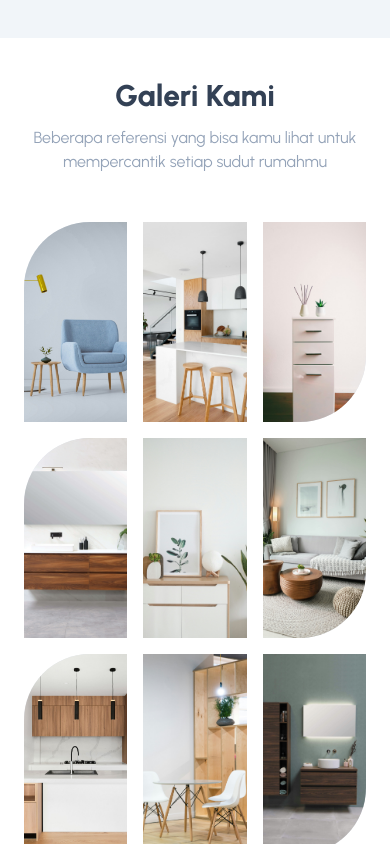
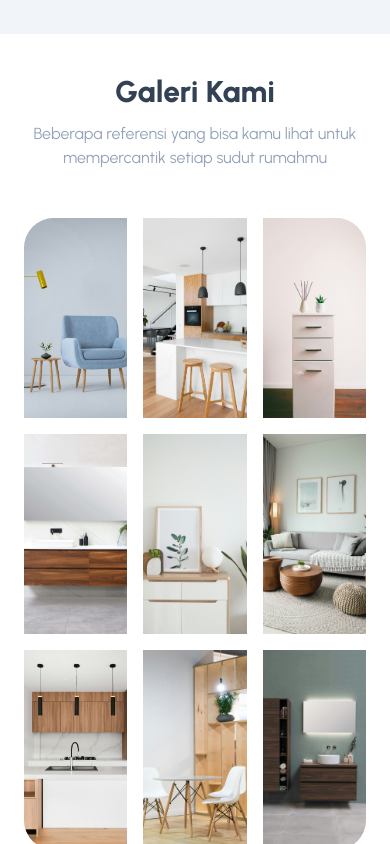
Before and after one commit to salimsulaiman/jatiunggul, a Next.js app: page / in a window 390 px wide. Shown: the part 1807-2651 px from the top of the page. Built offline with nearby package versions, Linux system fonts and the light colour scheme.

Commit message:
fix rounded border and text size responsive

```diff
--- a/src/app/page.tsx
+++ b/src/app/page.tsx
@@ -52,7 +52,7 @@ function page() {
                 <div className="w-12 h-12 bg-slate-300 rounded-full flex items-center justify-center">
                   <FaShippingFast className="w-full text-slate-700"/>
                 </div>
-                <h4 className="text-slate-700 font-bold mt-2 text-base sm:text-lg">Cepat Dalam Pengiriman</h4>
+                <h4 className="text-slate-700 font-bold mt-2 text-base sm:text-lg">Pengiriman Cepat</h4>
                 <h4 className="text-slate-400 text-sm sm:text-base mt-2 text-justify md:text-start">Pengiriman cepat dan tepat waktu,  Anda dapat menikmati produk pilihan Anda tanpa penundaan.</h4>
               </div>
               <div className="w-full flex flex-col">
@@ -118,19 +118,19 @@ function page() {
           <div className="bg-slate-400 rounded-[4px] flex items-end justify-center relative overflow-hidden group h-250 sm:h-[300px] md:h-[450px]">
             <Image src={"/assets/product/sofa.jpg"} alt="meja makan" height={500} loading="lazy" width={500} quality={80} className="object-cover w-full h-full scale-100 group-hover:scale-110 transition-all ease-in-out duration-500"/>
             <div className="absolute left-0 right-0 top-0 bottom-0 bg-gradient-to-t from-black/50 to-transparent flex items-end justify-center translate-y-full group-hover:translate-y-0 transition-all duration-300 ease-in-out opacity-0 group-hover:opacity-100 rounded-t-sm">
-              <h3 className="text-2xl font-bold mb-5 text-white">Sofa</h3>
+              <h3 className="text-base md:text-2xl font-bold mb-5 text-white">Sofa</h3>
             </div>
           </div>
           <div className="bg-slate-450 rounded-[4px] flex items-end justify-center relative overflow-hidden group h-250 sm:h-[300px] md:h-[450px]">
             <Image src={"/assets/product/mejamakan.jpg"} alt="meja makan" height={500} loading="lazy" width={500} quality={80} className="object-cover w-full h-full scale-100 group-hover:scale-110 transition-all ease-in-out duration-500"/>
             <div className="absolute left-0 right-0 top-0 bottom-0 bg-gradient-to-t from-black/50 to-transparent flex items-end justify-center translate-y-full group-hover:translate-y-0 transition-all duration-300 ease-in-out opacity-0 group-hover:opacity-100 rounded-t-sm">
-              <h3 className="text-2xl font-bold mb-5 text-white">Meja</h3>
+              <h3 className="text-base md:text-2xl font-bold mb-5 text-white">Meja</h3>
             </div>
           </div>
           <div className="bg-slate-400 rounded-[4px] flex items-end justify-center relative overflow-hidden group h-250 sm:h-[300px] md:h-[450px]">
             <Image src={"/assets/product/lemari.jpg"} alt="meja makan" height={500} loading="lazy" width={500} quality={80} className="object-cover w-full h-full scale-100 group-hover:scale-110 transition-all ease-in-out duration-500"/>
             <div className="absolute left-0 right-0 top-0 bottom-0 bg-gradient-to-t from-black/50 to-transparent flex items-end justify-center translate-y-full group-hover:translate-y-0 transition-all duration-300 ease-in-out opacity-0 group-hover:opacity-100 rounded-t-sm">
-              <h3 className="text-2xl font-bold mb-5 text-white">Lemari</h3>
+              <h3 className="text-base md:text-2xl font-bold mb-5 text-white">Lemari</h3>
             </div>
           </div>
         </div>
@@ -148,12 +148,12 @@ function page() {
           </h4>
           <div className="grid grid-cols-3 gap-4 md:gap-6 lg:gap-9 mt-12">
             <div className="grid grid-rows-3 gap-4 md:gap-6 lg:gap-9 mt-0 md:mt-6 lg:mt-9">
-              <div className="h-[200px] sm:h-[300px] md:h-[350px] lg:h-[500px] bg-slate-200 overflow-hidden rounded-tl-[66px] group">
+              <div className="h-[200px] sm:h-[300px] md:h-[350px] lg:h-[500px] bg-slate-200 overflow-hidden rounded-tl-[30px] md:rounded-tl-[66px] group">
                 <Image src={"/assets/gallery/image1.jpg"} alt="meja makan" height={500} loading="lazy" width={500} quality={80} className="object-cover w-full h-full scale-100 group-hover:scale-110 transition-all ease-in-out duration-500"/>
               </div>
-              <div className="h-[200px] sm:h-[300px] md:h-[350px] lg:h-[500px] bg-slate-200 overflow-hidden rounded-tl-[66px] group">
+              <div className="h-[200px] sm:h-[300px] md:h-[350px] lg:h-[500px] bg-slate-200 overflow-hidden group">
                 <Image src={"/assets/gallery/image4.jpg"} alt="meja makan" height={500} loading="lazy" width={500} quality={80} className="object-cover w-full h-full scale-100 group-hover:scale-110 transition-all ease-in-out duration-500"/></div>
-              <div className="h-[200px] sm:h-[300px] md:h-[350px] lg:h-[500px] bg-slate-200 overflow-hidden rounded-tl-[66px] group">
+              <div className="h-[200px] sm:h-[300px] md:h-[350px] lg:h-[500px] bg-slate-200 overflow-hidden rounded-bl-[30px] md:rounded-bl-[66px] group">
                 <Image src={"/assets/gallery/image7.jpg"} alt="meja makan" height={500} loading="lazy" width={500} quality={80} className="object-cover w-full h-full scale-100 group-hover:scale-110 transition-all ease-in-out duration-500"/></div>
             </div>
             <div className="grid grid-rows-3 gap-4 md:gap-0">
@@ -168,13 +168,13 @@ function page() {
               </div>
             </div>
             <div className="grid grid-rows-3 gap-4 md:gap-6 lg:gap-9 mt-0 md:mt-6 lg:mt-9">
-              <div className="h-[200px] sm:h-[300px] md:h-[350px] lg:h-[500px] bg-slate-200 overflow-hidden group rounded-br-[66px]">
+              <div className="h-[200px] sm:h-[300px] md:h-[350px] lg:h-[500px] bg-slate-200 overflow-hidden group rounded-tr-[30px] md:rounded-tr-[66px]">
                   <Image src={"/assets/gallery/image3.jpg"} alt="meja makan" height={500} loading="lazy" width={500} quality={80} className="object-cover w-full h-full scale-100 group-hover:scale-110 transition-all ease-in-out duration-500"/>
               </div>
-              <div className="h-[200px] sm:h-[300px] md:h-[350px] lg:h-[500px] bg-slate-200 overflow-hidden group rounded-br-[66px]">
+              <div className="h-[200px] sm:h-[300px] md:h-[350px] lg:h-[500px] bg-slate-200 overflow-hidden group">
                   <Image src={"/assets/gallery/image6.jpg"} alt="meja makan" height={500} loading="lazy" width={500} quality={80} className="object-cover w-full h-full scale-100 group-hover:scale-110 transition-all ease-in-out duration-500"/>
               </div>
-              <div className="h-[200px] sm:h-[300px] md:h-[350px] lg:h-[500px] bg-slate-200 overflow-hidden group rounded-br-[66px]">
+              <div className="h-[200px] sm:h-[300px] md:h-[350px] lg:h-[500px] bg-slate-200 overflow-hidden group rounded-br-[30px] md:rounded-br-[66px]">
                   <Image src={"/assets/gallery/image9.jpg"} alt="meja makan" height={500} loading="lazy" width={500} quality={80} className="object-cover w-full h-full scale-100 group-hover:scale-110 transition-all ease-in-out duration-500"/>
               </div>
             </div>
```
